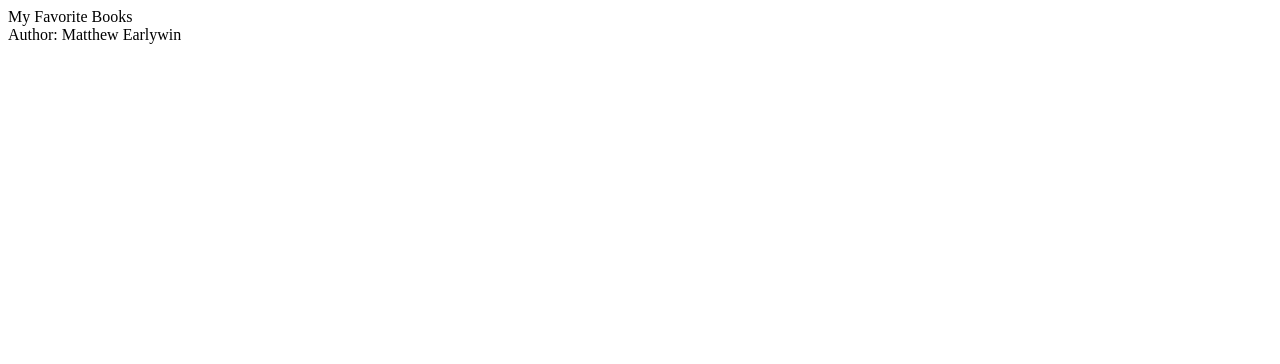
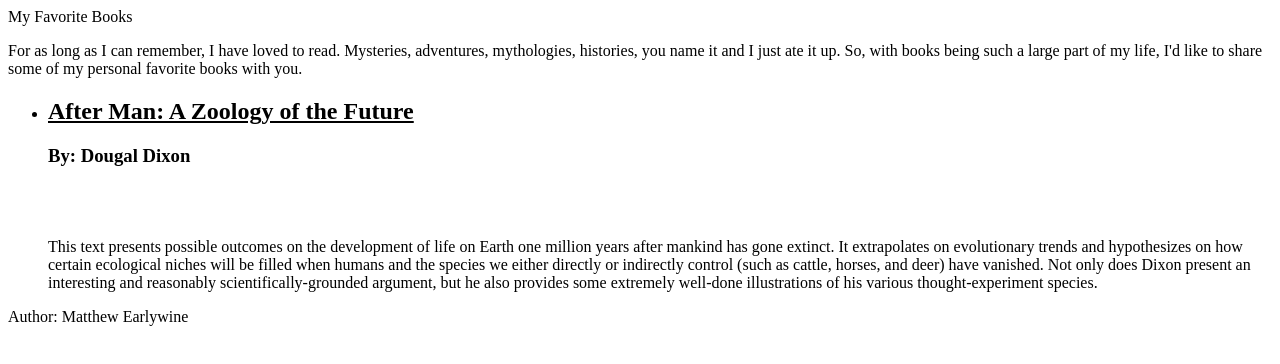
Before and after one commit to MatthewEarlywine/html-me-something, a plain HTML site: page index.html in a window 1280 px wide. Drawn offline with Linux system fonts and the light colour scheme.

Commit message:
Index.html file update 005

```diff
--- a/index.html
+++ b/index.html
@@ -6,7 +6,29 @@
    </head>
 
    <body>
-     <header>My Favorite Books</header>
-     <footer>Author: Matthew Earlywin</footer>
+      <article>
+         <header>My Favorite Books</header>
+            <p>For as long as I can remember, I have loved to read. Mysteries, adventures, mythologies, histories, you
+               name it and I just ate it up. So, with books being such a large part of my life, I&apos;d like to share
+               some of my personal favorite books with you.</p>
+      </article>
+
+      <ul>
+         <li><h2><u>After Man: A Zoology of the Future</u></h2></li>
+         <h3>By: Dougal Dixon</h3>
+         <br><br>
+         <article>
+            <p>This text presents possible outcomes on the development of life on Earth one million years
+               after mankind has gone extinct. It extrapolates on evolutionary trends and hypothesizes on how
+               certain ecological niches will be filled when humans and the species we either directly or
+               indirectly control (such as cattle, horses, and deer) have vanished. Not only does Dixon present
+               an interesting and reasonably scientifically-grounded argument, but he also provides some extremely
+               well-done illustrations of his various thought-experiment species.
+            </p>
+         </article>
+
+
+      </ul>
+     <footer>Author: Matthew Earlywine</footer>
    </body>
 </html>
```
